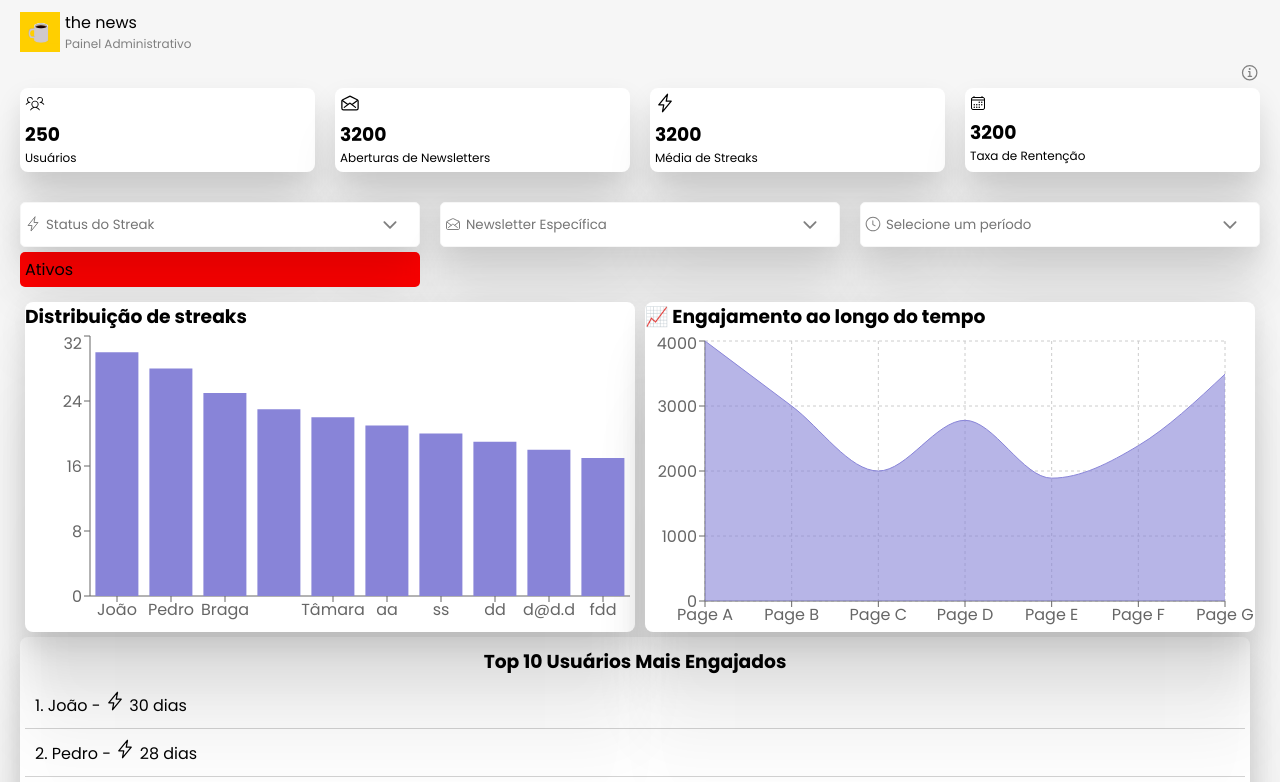
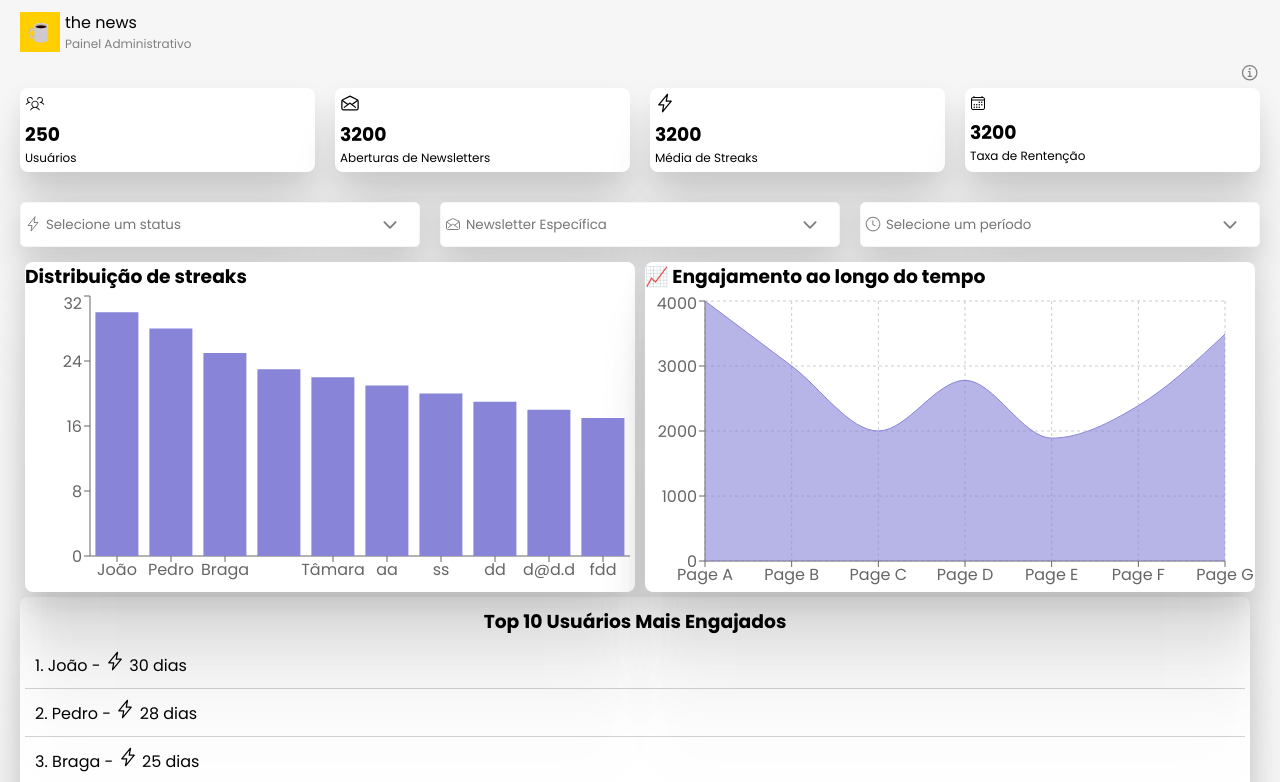
Before and after one commit to jpdicarvalho/CaseTecnico-DevFullStack-TheNews, a React (Vite) app in the folder the-news-frontend/: page /admin/dashboard in a window 1280 px wide. Shown: the top 782 px of the page. Built offline with nearby package versions, Linux system fonts and the light colour scheme.

Commit message:
add input filter 'Streak status'

```diff
--- a/the-news-frontend/src/Dashboard/Dashboard.css
+++ b/the-news-frontend/src/Dashboard/Dashboard.css
@@ -43,10 +43,13 @@
     color: gray;
 }
 .dropsown__status{
-    background: red;
+    position: absolute;
+    background: white;
+    box-shadow: 0px 187px 75px rgba(0, 0, 0, 0.01), 0px 105px 63px rgba(0, 0, 0, 0.05), 0px 47px 47px rgba(0, 0, 0, 0.09), 0px 12px 26px rgba(0, 0, 0, 0.1), 0px 0px 0px rgba(0, 0, 0, 0.1);
     margin-top: 5px;
     border-radius: 5px;
-    padding: 5px;
+    width: 250px;
+    z-index: 1000;
 }
 .dropdown__period{
     position: absolute;
@@ -55,7 +58,16 @@
     padding: 8px;
     margin-top: 10px;
     border-radius: 8px;
+    width: 250px;
     z-index: 1000;
+}
+.value__status{
+    padding: 3px;
+    margin: 5px;
+    transition: 0.5s;
+    font-size: 14px;
+    cursor: pointer;
+    border-radius: 5px;
 }
 .value__period{
     padding: 3px;
@@ -64,6 +76,9 @@
     transition: 0.5s;
     font-size: 14px;
     cursor: pointer;
+}
+.value__status:hover{
+    background: rgba(128, 128, 128, 0.297);
 }
 .value__period:hover{
     background: rgba(128, 128, 128, 0.297);
--- a/the-news-frontend/src/Dashboard/Dashboard.tsx
+++ b/the-news-frontend/src/Dashboard/Dashboard.tsx
@@ -84,17 +84,31 @@ const filteringPeriod = [
     { value: 720, label: "Últimos 30 dias" },
 ];
 
+const filteringStatus = [
+  { value: 'Ativo', label: "Streaks ativos" },
+  { value: 'Inativo', label: "Streaks inativos" }
+];
+
   const Dashboard = () => {
     const [data, setData] = useState<any>(null);
     const [loading, setLoading] = useState(true);
     const [selectedPeriod, setSelectedPeriod] = useState<number | null>(null);
-    const [dropdownOpen, setDropdownOpen] = useState<boolean>(false);
+    const [dropdownPeriodOpen, setDropdownPeriodOpen] = useState<boolean>(false);
+    const [selectedStatus, setSelectedStatus] = useState<string | null>(null);
+    const [dropdownStatusOpen, setDropdownStatusOpen] = useState<boolean>(false);
+
+    const handleStatusChange = (value: string) => {
+      setSelectedStatus(value);
+      setDropdownStatusOpen(false); // Fecha o dropdown após selecionar
+      console.log("Status selecionado:", value);
+    };
 
     const handlePeriodChange = (value: number) => {
       setSelectedPeriod(value);
-      setDropdownOpen(false); // Fecha o dropdown após selecionar
+      setDropdownPeriodOpen(false); // Fecha o dropdown após selecionar
       console.log("Período selecionado:", value);
     };
+
     //const [error, setError] = useState("");
 
     useEffect(() => {
@@ -155,12 +169,26 @@ const filteringPeriod = [
             </div>
 
             <div className='section__filter'>
-              <div className='inner__filter'>
+              <div className='inner__filter' onClick={() => setDropdownStatusOpen(!dropdownStatusOpen)}>
                 <IoFlashOutline className='icon__filter'/>
-                <input type="text" className='input__filter' placeholder='Status do Streak'/>
+                <input
+                  type="text"
+                  className="input__filter"
+                  placeholder={selectedStatus ? filteringStatus.find(p => p.value === selectedStatus)?.label : "Selecione um status"}
+                  readOnly
+
+                />
                 <IoIosArrowDown className='icon__IoIosArrowDown'/>
                 <div className='dropsown__status'>
-                  Ativos
+                  {dropdownStatusOpen && (
+                    <div className="dropdown__status">
+                      {filteringStatus.map((option) => (
+                        <div key={option.value} className="value__status" onClick={() => handleStatusChange(option.value)}>
+                          {option.label}
+                        </div>
+                      ))}
+                    </div>
+                  )}
                 </div>
               </div>
 
@@ -170,7 +198,7 @@ const filteringPeriod = [
                 <IoIosArrowDown className='icon__IoIosArrowDown'/>
               </div>
 
-              <div className='inner__filter' onClick={() => setDropdownOpen(!dropdownOpen)}>
+              <div className='inner__filter' onClick={() => setDropdownPeriodOpen(!dropdownPeriodOpen)}>
                 <GoClock className='icon__filter'/>
                 <input
                   type="text"
@@ -180,7 +208,7 @@ const filteringPeriod = [
                 />
                 <IoIosArrowDown className="icon__IoIosArrowDown" />
 
-                {dropdownOpen && (
+                {dropdownPeriodOpen && (
                   <div className="dropdown__period">
                     {filteringPeriod.map((option) => (
                       <div key={option.value} className='value__period' onClick={() => handlePeriodChange(option.value)}>
```
